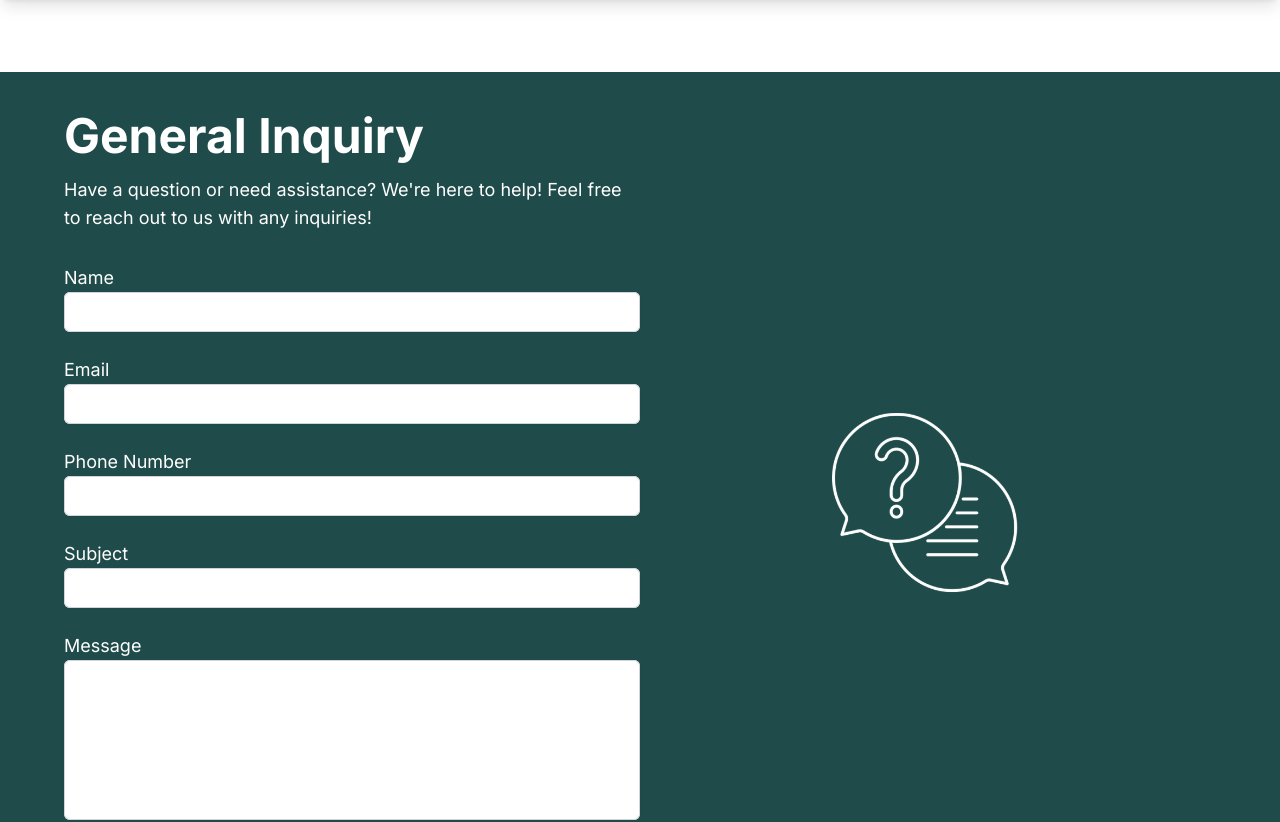
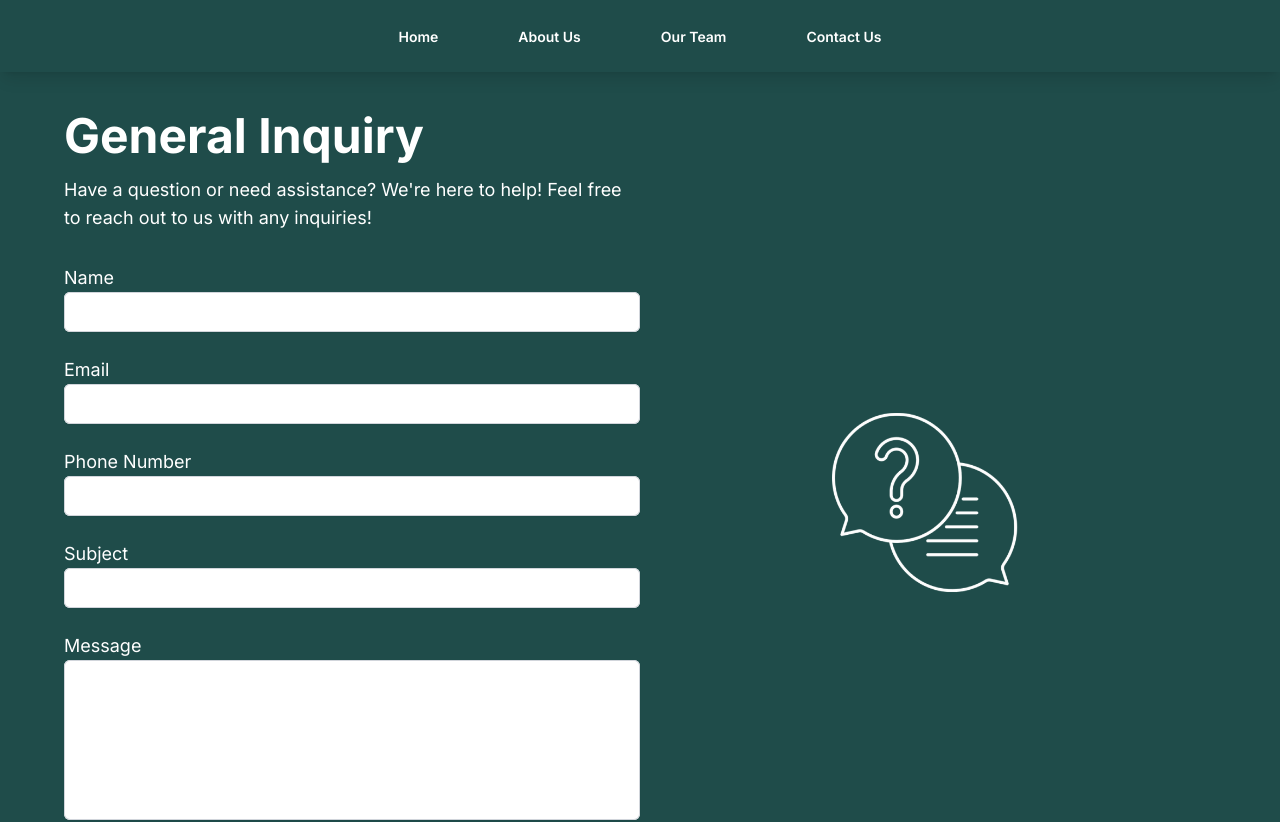
Before and after one commit to nuansacp2025/nuansa-web, a Next.js app: page /contact-us in a window 1280 px wide. Shown: the top 822 px of the page. Built offline with nearby package versions, Linux system fonts and the light colour scheme; no server answers.

Commit message:
Tweak animation settings to layout

```diff
--- a/app/components/navbar.tsx
+++ b/app/components/navbar.tsx
@@ -1,7 +1,8 @@
 "use client";
 
-import React, { ReactNode } from 'react';
+import React, { ReactNode, useEffect } from 'react';
 import Link from 'next/link';
+import { usePathname } from 'next/navigation'
 import { motion, useScroll, useMotionValueEvent } from 'motion/react';
 import { MdArrowDropDown, MdArrowDropUp, MdMenu, MdClose } from 'react-icons/md';
 
@@ -70,18 +71,27 @@ const NavbarDropdownItem = ({ href, children }: { href: string, children: ReactN
 const Navbar = () => {
   const [mobileMenuHidden, setMobileMenuHidden] = React.useState(true);
 
+  const pathname = usePathname();
   const { scrollY } = useScroll();
-  const [scrollingDown, setScrollingDown] = React.useState(true);
+  const [navbarHidden, setNavbarHidden] = React.useState("visible");
 
   useMotionValueEvent(scrollY, "change", (current) => {
     const diff = current - (scrollY.getPrevious() ?? 0);
-    setScrollingDown(diff > 0);
+    if (pathname === "/") {
+      setNavbarHidden(current > window.innerHeight ? "visible" : "hidden");
+    } else {
+      setNavbarHidden(diff > 0 && current > 100 ? "hidden" : "visible");
+    }
   })
+  useEffect(() => {
+    setNavbarHidden(pathname === "/" ? "hidden" : "visible");
+  }, [pathname]);
 
   return (
-    <motion.nav className="flex sticky top-0 h-[72px] shadow-lg items-center justify-between bg-green-a p-2 md:p-0 z-10"
-      initial={{ y: 0 }}
-      animate={{ y: scrollingDown ? 0 : -72 }}
+    <motion.nav
+      className="flex sticky top-0 h-[72px] shadow-lg items-center justify-between bg-green-a p-2 md:p-0 z-10"
+      animate={navbarHidden}
+      variants={{visible: { y: 0 }, hidden: { y: "-100%" }}}
       transition={{ duration: 0.2 }}
     >
       <div>
```
